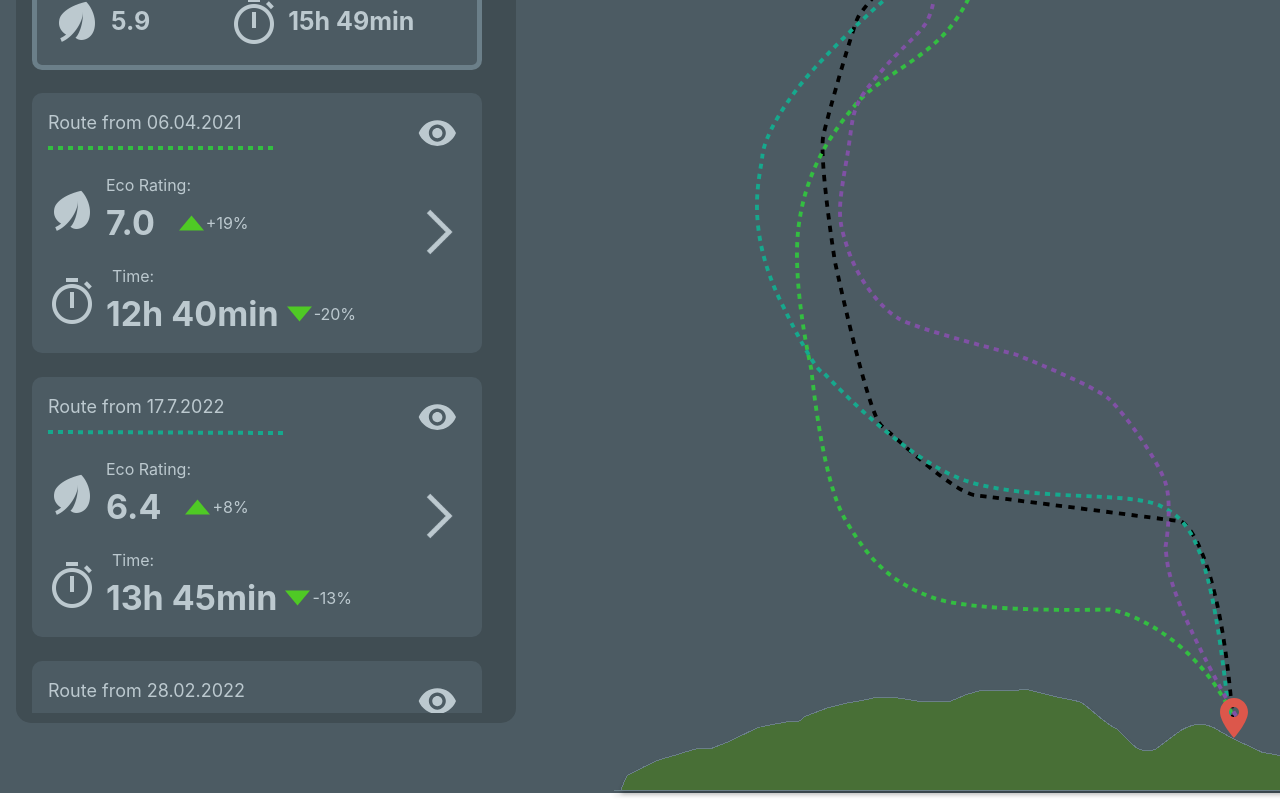
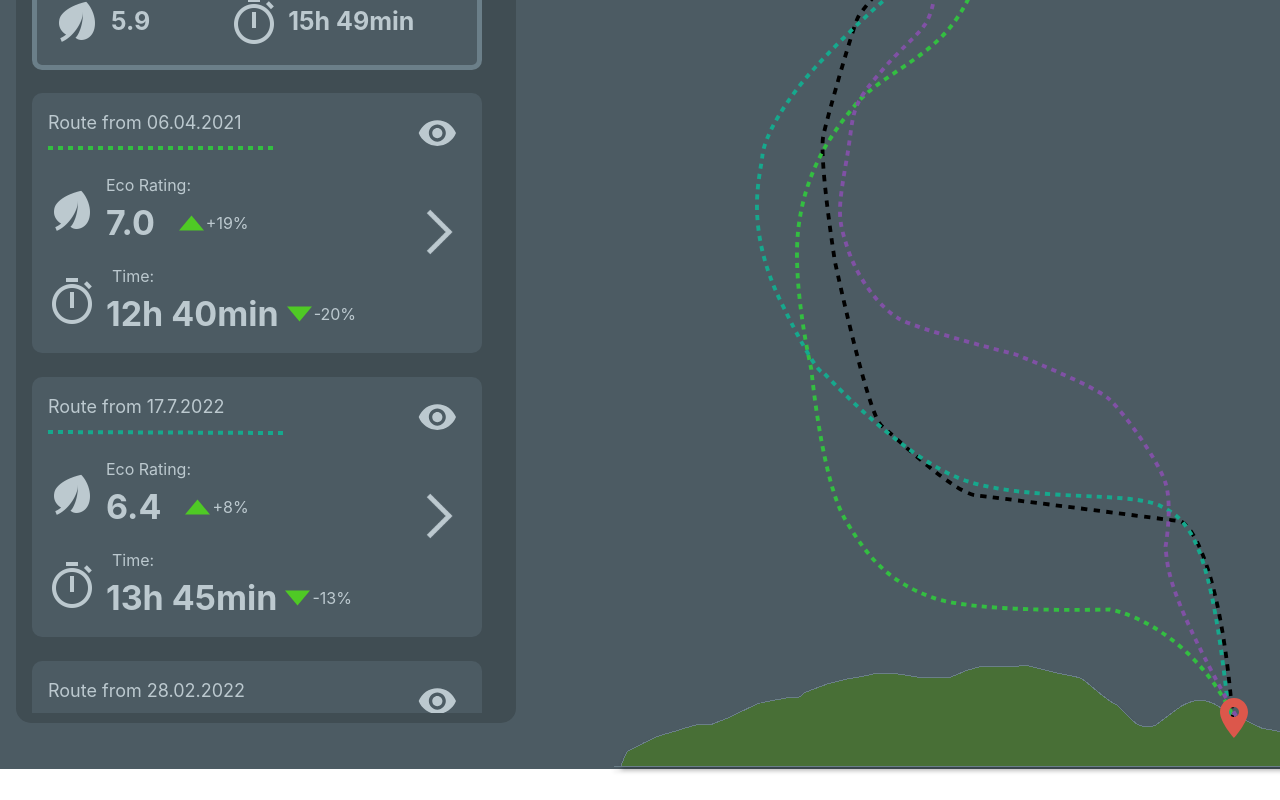
Before and after one commit to Trallianz/MariData_HEI, a React (Create React App) app in the folder maridata/: page / in a window 1280 px wide. Shown: the part 231-1031 px from the top of the page. After the commit the page ends 1007 px from the top, so only its background shows below. Built offline with nearby package versions, Linux system fonts and the light colour scheme.

Commit message:
adjusted for iPad Taskbar

```diff
--- a/maridata/src/App.tsx
+++ b/maridata/src/App.tsx
@@ -8,7 +8,7 @@ import { ShipProvider } from "./ShipContext";
 function App() {
 
   return (
-    <div className='h-[1024px] w-[1366px] bg-gray1'>
+    <div className='h-[1000px] w-[1366px] bg-gray1'>
       <ShipProvider>
         <BrowserRouter basename={process.env.PUBLIC_URL}>
           <Routes>
--- a/maridata/src/sites/Comparison.tsx
+++ b/maridata/src/sites/Comparison.tsx
@@ -60,7 +60,7 @@ const Comparison = () => {
   return (
     <div className='h-full w-full bg-gray1'>
       <Topbar name={"Comparison"} />
-      <div className='h-[944px] flex flex-col justify-between p-5'>
+      <div className='h-[920px] flex flex-col justify-between p-5'>
         <div className=''>
           <table className=' table-auto w-full '>
             <thead className=' font-bold text-4xl h-20 border-b border-gray2 text-justify'>
--- a/maridata/src/sites/Details.tsx
+++ b/maridata/src/sites/Details.tsx
@@ -30,7 +30,7 @@ const Details = () => {
   return (
     <div className='h-full w-full bg-gray1 text-text0'>
       <Topbar name={"Eco-Rating Details"} />
-      <div className='h-[944px] flex flex-col justify-between p-8'>
+      <div className='h-[920px] flex flex-col justify-between p-8'>
         <button onClick={() => navigate("/comparison", { state: { props } })}>
           <svg xmlns="http://www.w3.org/2000/svg" viewBox="0 0 24 24" fill="currentColor" className="h-[50px]">
             <path fillRule="evenodd" d="M11.03 3.97a.75.75 0 010 1.06l-6.22 6.22H21a.75.75 0 010 1.5H4.81l6.22 6.22a.75.75 0 11-1.06 1.06l-7.5-7.5a.75.75 0 010-1.06l7.5-7.5a.75.75 0 011.06 0z" clipRule="evenodd" />
--- a/maridata/src/sites/Map.css
+++ b/maridata/src/sites/Map.css
@@ -11,7 +11,7 @@
 #land_botton{
     position: relative;
     left: 610px;
-    top: 762px;
+    top: 738px;
 }
 
 #line_map_black{
```
